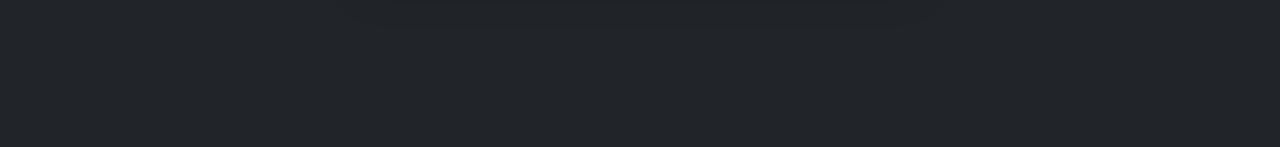
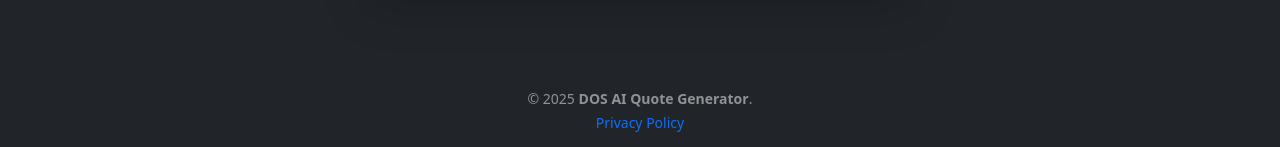
Before and after one commit to dosuniquedev-cloud/ai_quote_generator, a React (Create React App) app: page / in a window 1280 px wide. Shown: the part 650-797 px from the top of the page. Built offline with nearby package versions, Linux system fonts and the light colour scheme; no server answers; the database is empty.

Commit message:
Update App.js

```diff
--- a/src/App.js
+++ b/src/App.js
@@ -5,11 +5,13 @@ import './App.css';
 
 import Home from './Home';
 import History from './History';
+import Privacy from './Privacy';
 
 function App() {
   return (
     <Router>
-      <div className="min-vh-100 bg-dark text-white">
+
+      <div className="min-vh-100 bg-dark text-white d-flex flex-column">
 
         {/* Navigation Bar */}
         <nav className="navbar navbar-expand navbar-dark bg-black shadow-sm mb-4">
@@ -22,11 +24,28 @@ function App() {
           </div>
         </nav>
 
-        {/* Page Content */}
-        <Routes>
-          <Route path="/" element={<Home />} />
-          <Route path="/history" element={<History />} />
-        </Routes>
+
+        <div className="flex-grow-1">
+          <Routes>
+            <Route path="/" element={<Home />} />
+            <Route path="/history" element={<History />} />
+            <Route path="/privacy" element={<Privacy />} />
+          </Routes>
+        </div>
+
+
+        <footer className="text-center py-3 text-white-50 mt-auto">
+          <small>
+            &copy; 2025{' '}
+            <Link to="/privacy" className="text-white-50 text-decoration-none fw-bold">
+              DOS AI Quote Generator
+            </Link>
+            .<br />
+            <Link to="/privacy" className=" text-decoration-none">
+              Privacy Policy
+            </Link>
+          </small>
+        </footer>
 
       </div>
     </Router>
```
